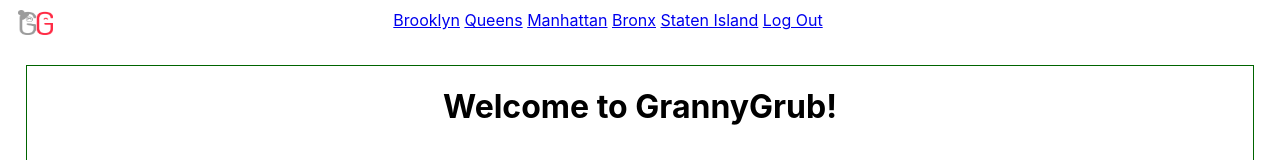
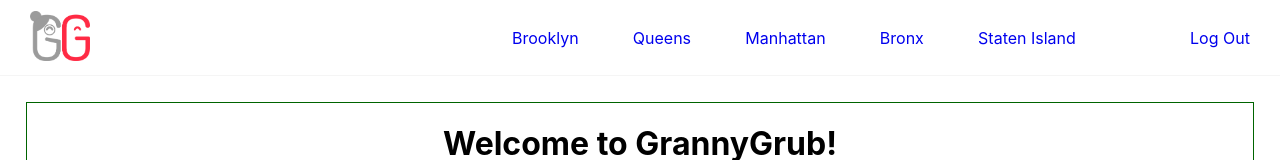
Before and after one commit to jmezalon/GrannyGrub, a React (Create React App) app in the folder frontend/: page / in a window 1280 px wide. Shown: the top 160 px of the page. Built offline with nearby package versions, Linux system fonts and the light colour scheme.

Commit message:
navbar styled

```diff
--- a/frontend/public/stylesheets/Navbar.css
+++ b/frontend/public/stylesheets/Navbar.css
@@ -1,32 +1,38 @@
 .navbar-parent {
-  display: grid;
-  grid-template-columns: 15% 65% 20%;
+  display: flex;
+  justify-content: space-between;
+  align-items: center;
+  height: 75px;
+  margin-top: 0px;
   text-decoration: none;
-  padding-top: 10px;
+  border-bottom: 1px solid whitesmoke;
+}
+
+.navbar-parent a {
+  text-decoration: none;
+}
+
+#Logout {
+  margin-left: 60px;
+  margin-right: 30px;
+}
+
+#logo {
+  height: 50px;
+  width: 60px;
 }
 
 .logo-div {
+  margin-left: 30px;
+}
+.middle-options {
+  width: 60%;
   display: flex;
-  justify-content: flex-start;
-  padding-left: 18px;
-}
-
-.links-in-middle {
-  display: flex;
-  justify-content: space-around;
-  padding-right: 8px;
-}
-
-#logo {
-  height: 25px;
-  width: 35px;
+  justify-content: space-between;
 }
 
 .auth-div {
+  width: 20%;
   display: flex;
   justify-content: space-around;
 }
-
-.links-in-middle-null {
-  display: none;
-}
--- a/frontend/src/Components/Navbar/Navbar.js
+++ b/frontend/src/Components/Navbar/Navbar.js
@@ -7,32 +7,30 @@ class Navbar extends Component {
     const { loggedIn } = this.props;
     return (
       <div className="navbar-parent">
-        <nav>
         <div className="logo-div">
           <NavLink to="/">
             <img id="logo" alt="" src={logo} />
-            </NavLink>{" "}
+          </NavLink>
         </div>
-        </nav>
 
         {loggedIn ? (
-          <nav>
-            <div>
-              <NavLink to="/brooklyn">Brooklyn</NavLink>{" "}
-              <NavLink to="/queens">Queens</NavLink>{" "}
-              <NavLink to="/manhattan">Manhattan</NavLink>{" "}
-              <NavLink to="/bronx">Bronx</NavLink>{" "}
-              <NavLink to="/statenisland">Staten Island</NavLink>{" "}
+          <>
+            <div className="middle-options">
+              <NavLink to="/brooklyn">Brooklyn</NavLink>
+              <NavLink to="/queens">Queens</NavLink>
+              <NavLink to="/manhattan">Manhattan</NavLink>
+              <NavLink to="/bronx">Bronx</NavLink>
+              <NavLink to="/statenisland">Staten Island</NavLink>
+              <div id="Logout">
                 <NavLink to="/">Log Out</NavLink>
               </div>
-          </nav>
+            </div>
+          </>
         ) : (
-          <nav>
           <div className="auth-div">
             <NavLink to="/auth/signup">Sign Up</NavLink>{" "}
             <NavLink to="/auth/login">Log In</NavLink>
           </div>
-          </nav>
         )}
       </div>
     );
```
Lines whose indentation alone changed are shown as unchanged.
